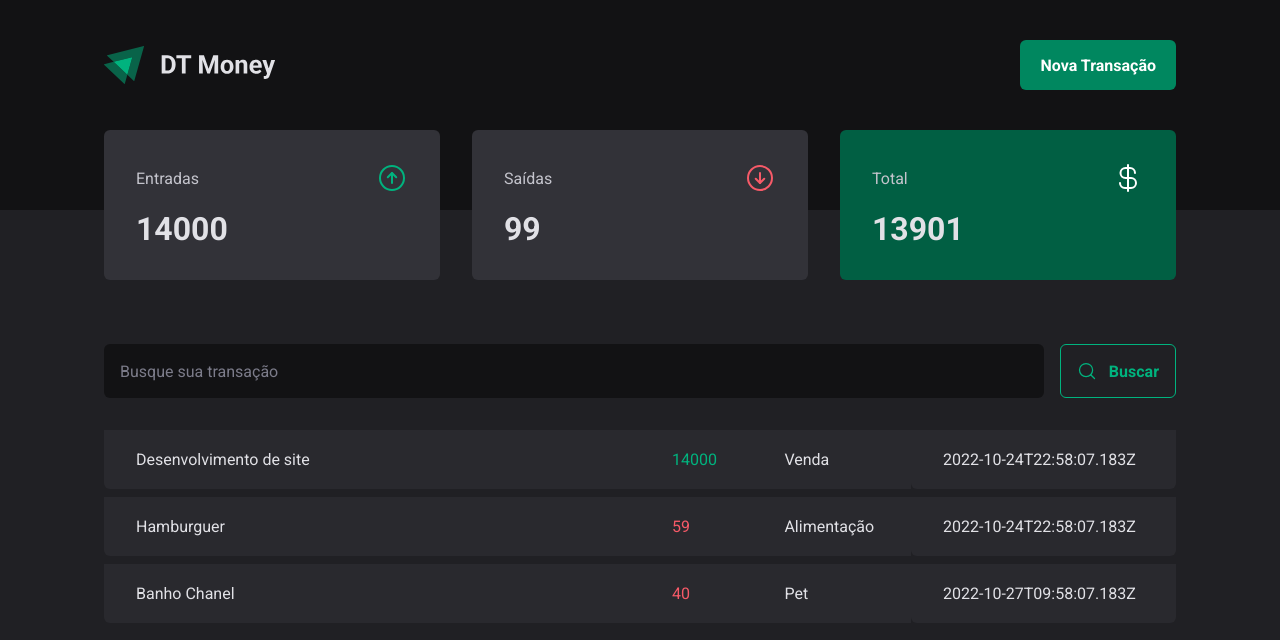
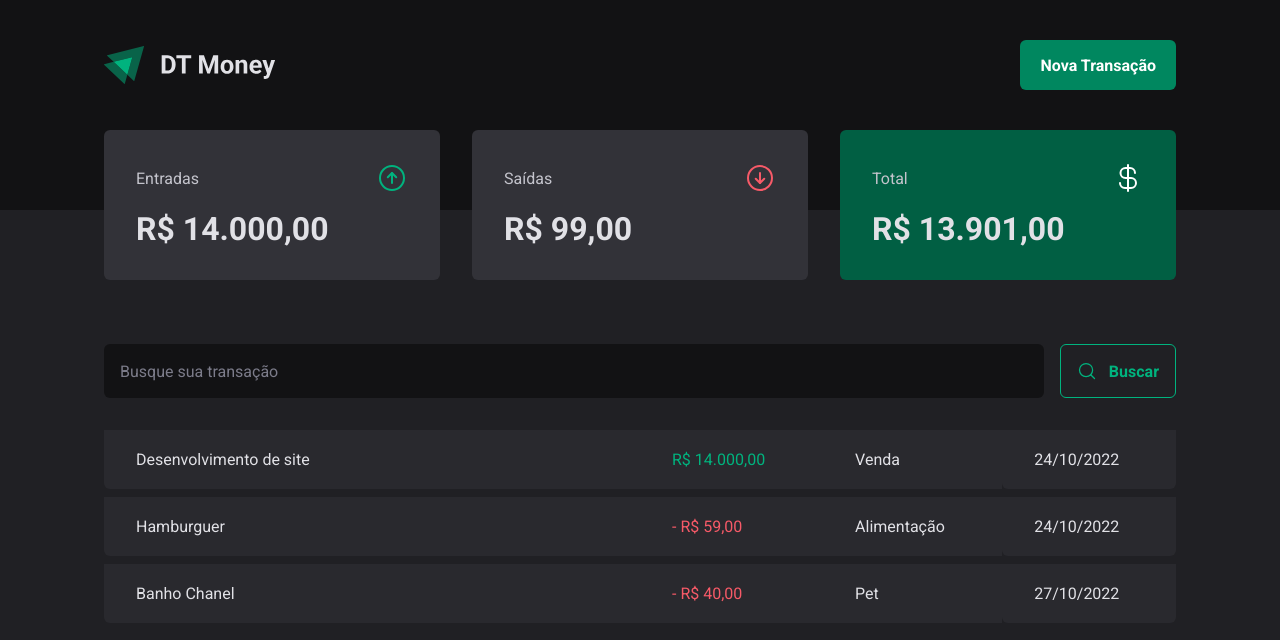
Before and after one commit to mariaemf/MoneyProject, a React (Vite) app: page / in a window 1280 px wide. Shown: the top 640 px of the page. Built offline with nearby package versions, Linux system fonts and the light colour scheme; data requests are answered from the project's data file.

Commit message:
formatação de valores

```diff
--- a/src/Components/Summary/index.tsx
+++ b/src/Components/Summary/index.tsx
@@ -2,6 +2,7 @@
 import { ArrowCircleDown, ArrowCircleUp, CurrencyDollar } from "phosphor-react";
 import { useContext } from "react";
 import { TransactionsContext } from "../../contexts/TransactionsContext";
+import { priceFormatter } from "../../utils/formatter";
 
 export function Summary() {
   const { transactions } = useContext(TransactionsContext);
@@ -32,21 +33,21 @@
           <span>Entradas</span>
           <ArrowCircleUp size={32} color="#00b37e" />
         </header>
-        <strong>{summary.income}</strong>
+        <strong>{priceFormatter.format(summary.income)}</strong>
       </SummaryCard>
       <SummaryCard>
         <header>
           <span>Saídas</span>
           <ArrowCircleDown size={32} color="#f75a68" />
         </header>
-        <strong>{summary.outcome}</strong>
+        <strong>{priceFormatter.format(summary.outcome)}</strong>
       </SummaryCard>
       <SummaryCard variant="green">
         <header>
           <span>Total</span>
           <CurrencyDollar size={32} color="#fff" />
         </header>
-        <strong>{summary.total}</strong>
+        <strong>{priceFormatter.format(summary.total)}</strong>
       </SummaryCard>
     </SummaryContainer>
   );
--- a/src/Pages/Transactions/index.tsx
+++ b/src/Pages/Transactions/index.tsx
@@ -2,6 +2,7 @@
 import { Header } from "../../Components/Header/index";
 import { Summary } from "../../Components/Summary";
 import { TransactionsContext } from "../../contexts/TransactionsContext";
+import { dateFormatter, priceFormatter } from "../../utils/formatter";
 import { SerachForm } from "./Components/SearchForm";
 import {
   PriceHighlight,
@@ -27,11 +28,15 @@
                   <td width="50%">{transaction.description}</td>
                   <td>
                     <PriceHighlight variant={transaction.type}>
-                      {transaction.price}
+                      {transaction.type === "outcome" && "- "}
+
+                      {priceFormatter.format(transaction.price)}
                     </PriceHighlight>
                   </td>
                   <td>{transaction.category}</td>
-                  <td>{transaction.createdAt}</td>
+                  <td>
+                    {dateFormatter.format(new Date(transaction.createdAt))}
+                  </td>
                 </tr>
               );
             })}
--- /dev/null
+++ b/src/utils/formatter.ts
@@ -0,0 +1,6 @@
+export const dateFormatter = new Intl.DateTimeFormat("pt-BR");
+
+export const priceFormatter = new Intl.NumberFormat("pt-BR", {
+  style: "currency",
+  currency: "BRL",
+});
```
